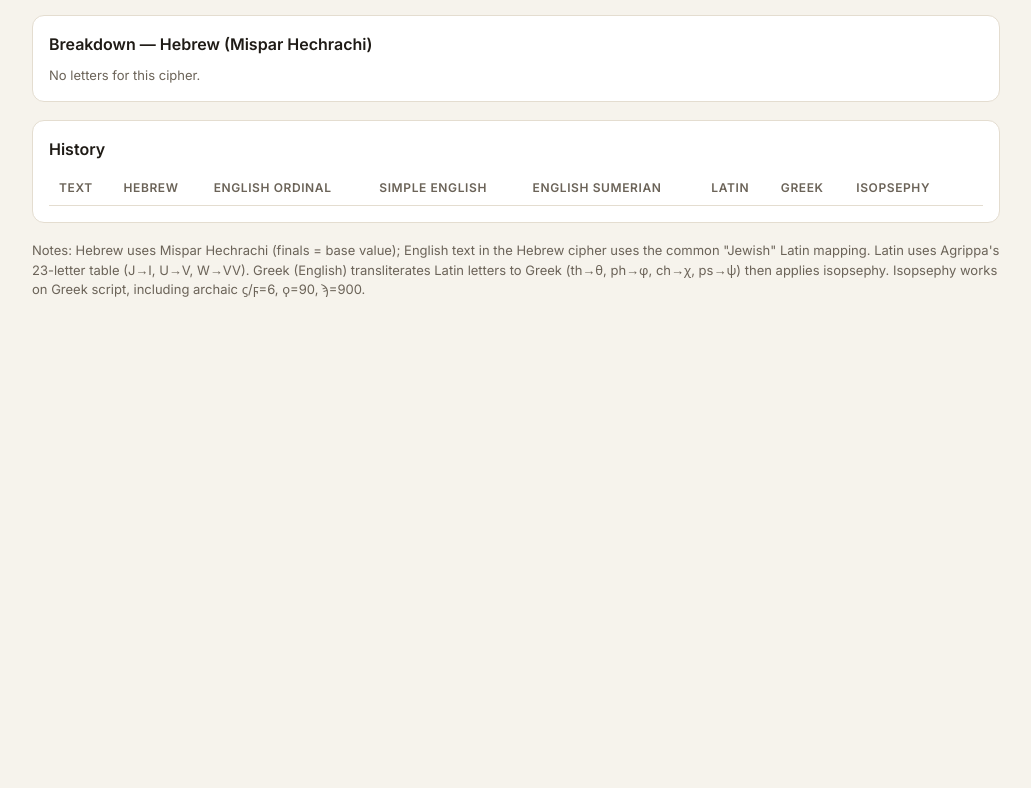
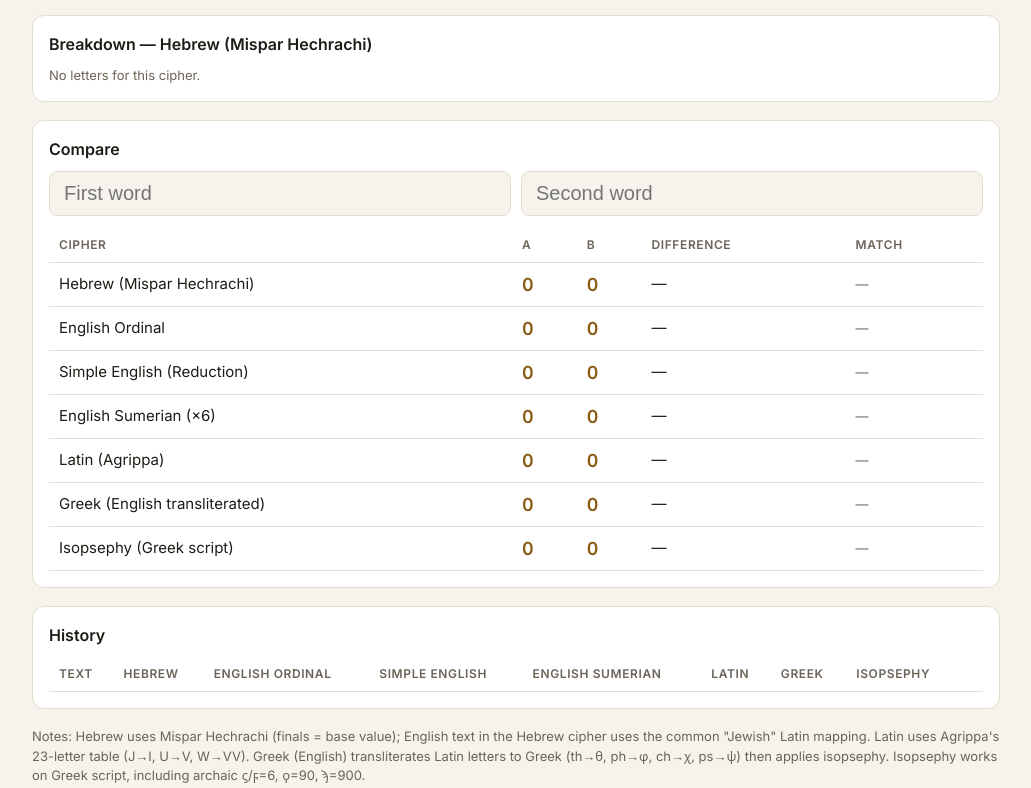
Before and after one commit to havokentity/JesusCalc, a plain HTML site: page index.html in a window 1280 px wide. Shown: the part 680-1468 px from the top of the page, without its empty margins (124-1155 px from the left). Before the commit the page ends 1053 px from the top, so only its background shows below. Drawn offline with Linux system fonts and the light colour scheme.

Commit message:
Add compare tool for two words
Co-Authored-By: Claude Opus 5.5 <noreply@anthropic.com>

```diff
--- a/index.html
+++ b/index.html
@@ -26,6 +26,9 @@ button.ghost{background:transparent;color:var(--accent);border:1px solid var(--l
 table{width:100%;border-collapse:collapse}
 th,td{padding:8px 10px;border-bottom:1px solid var(--line);text-align:left;white-space:nowrap}
 th{font-size:12px;text-transform:uppercase;letter-spacing:.05em;color:var(--muted)}
+.badge{display:inline-block;padding:2px 10px;border-radius:999px;font-size:12px;font-weight:600;background:var(--accent);color:var(--card)}
+.badge.part{background:var(--accent-soft);color:var(--accent)}
+tr.match td{background:var(--accent-soft)}
 td.num{font-variant-numeric:tabular-nums;font-weight:600;color:var(--accent);font-size:18px}
 tr.sel td{background:var(--accent-soft)}
 tbody tr{cursor:pointer}
@@ -61,6 +64,18 @@ h2{font-size:16px;margin:0 0 10px}
 <div class="card">
   <h2 id="bdTitle">Breakdown</h2>
   <div class="chips" id="breakdown"></div>
+</div>
+
+<div class="card wrap">
+  <h2>Compare</h2>
+  <div class="row">
+    <input id="cA" placeholder="First word">
+    <input id="cB" placeholder="Second word">
+  </div>
+  <table style="margin-top:12px">
+    <thead><tr><th>Cipher</th><th id="hA">A</th><th id="hB">B</th><th>Difference</th><th>Match</th></tr></thead>
+    <tbody id="cmp"></tbody>
+  </table>
 </div>
 
 <div class="card wrap">
@@ -119,7 +134,21 @@ function render(){
   $('histHead').innerHTML = `<tr><th>Text</th>${CIPHERS.map(c=>`<th>${c.name.split(' (')[0]}</th>`).join('')}<th></th></tr>`;
   $('hist').innerHTML = history.map((h,i)=>`<tr><td>${h.replace(/</g,'&lt;')}</td>${compute(h).map(r=>`<td class="num">${r.total}</td>`).join('')}<td><button class="ghost" data-del="${i}">✕</button></td></tr>`).join('');
 }
-const persist = () => { try { localStorage.setItem('gem-hist', JSON.stringify(history)); } catch {} };
+function renderCompare(){
+  const a = $('cA').value.trim(), b = $('cB').value.trim(), ra = compute(a), rb = compute(b);
+  const esc = s => s.replace(/</g,'&lt;');
+  $('hA').innerHTML = esc(a) || 'A'; $('hB').innerHTML = esc(b) || 'B';
+  $('cmp').innerHTML = ra.map((x,i) => {
+    const y = rb[i], both = a && b && x.total && y.total;
+    const eq = both && x.total === y.total, red = both && !eq && reduce(x.total) === reduce(y.total);
+    const badge = eq ? '<span class="badge">Equal</span>' : red ? '<span class="badge part">Same root ' + reduce(x.total) + '</span>' : '<span class="muted">—</span>';
+    return `<tr class="${eq?'match':''}"><td>${x.name}</td><td class="num">${x.total}</td><td class="num">${y.total}</td><td>${both ? Math.abs(x.total-y.total) : '—'}</td><td>${badge}</td></tr>`;
+  }).join('');
+}
+$('cA').oninput = $('cB').oninput = renderCompare;
+renderCompare();
+
+const persist =() => { try { localStorage.setItem('gem-hist', JSON.stringify(history)); } catch {} };
 
 $('q').oninput = render;
 $('q').onkeydown = e => { if (e.key === 'Enter') $('save').click(); };
```
